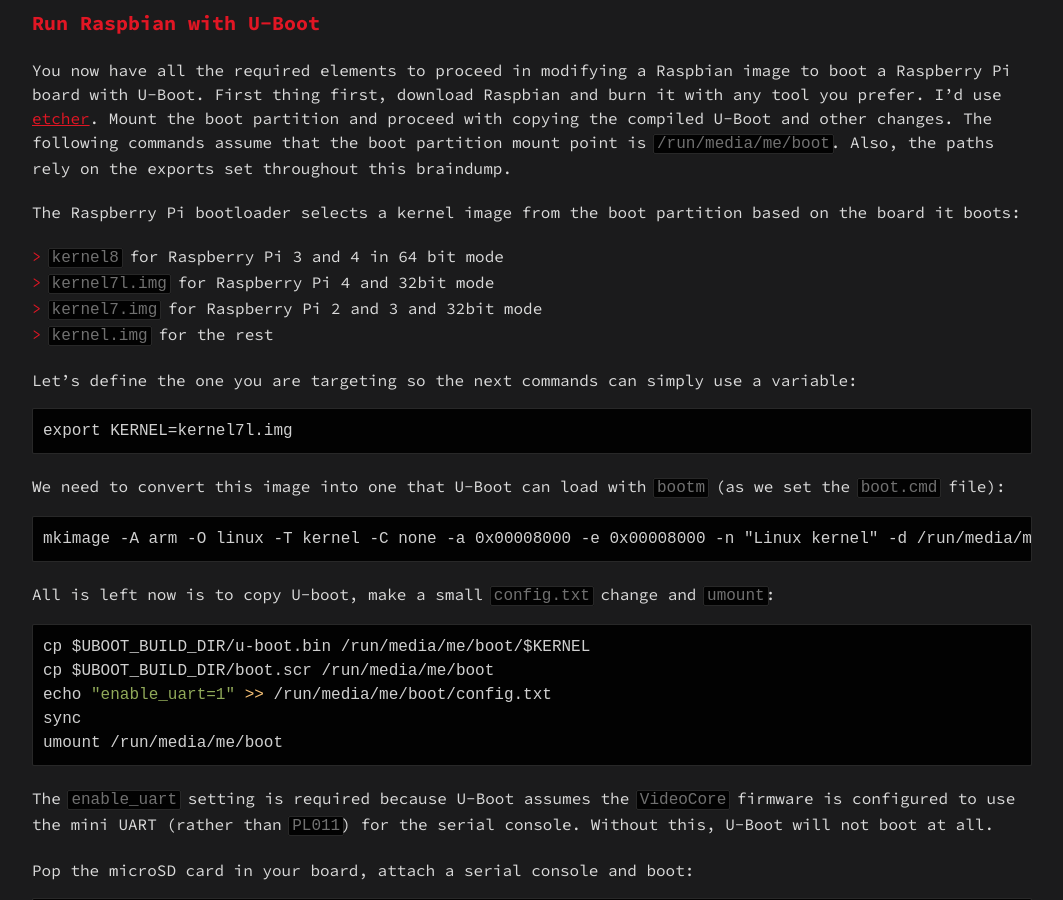
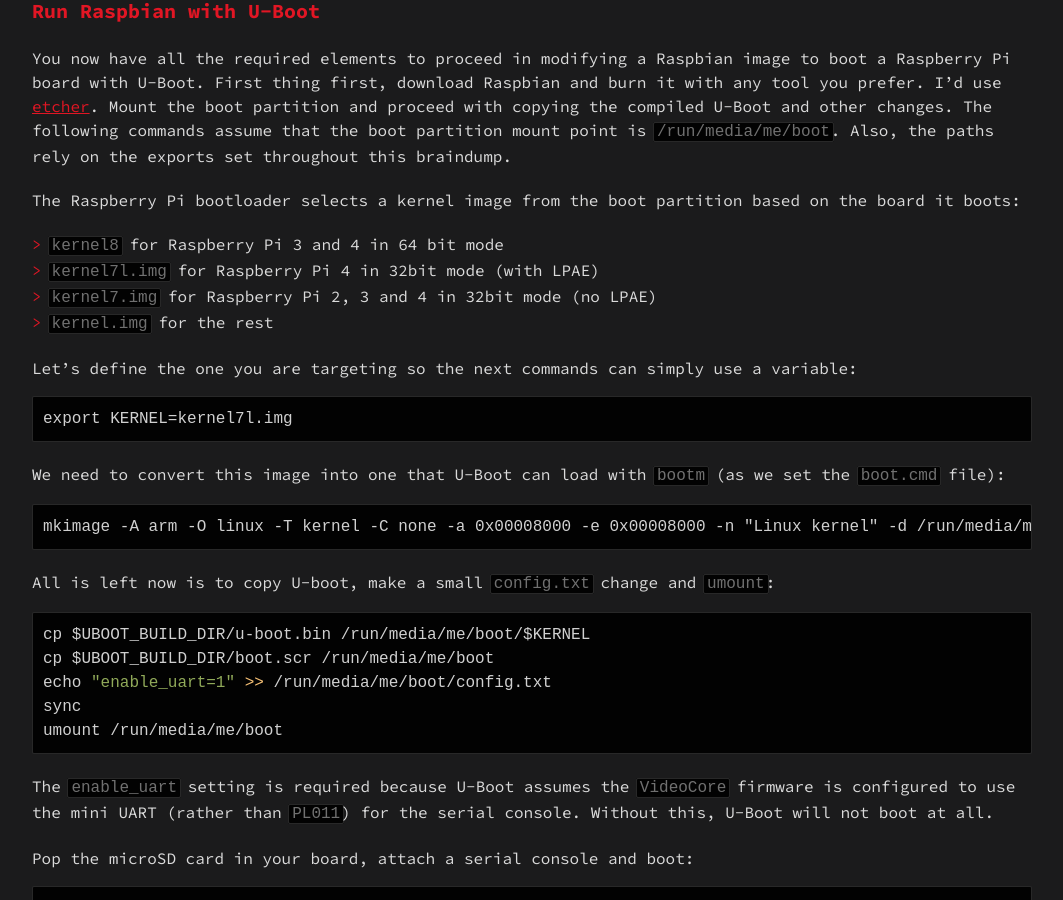
Before and after one commit to agherzan/andrei.gherzan.com, a Jekyll site: the page built from _posts/2019-07-12-uboot-on-rpi.md, in a window 1280 px wide and 900 px high, scrolled down 2496 px. Shown: the whole window, without its empty margins (108-1171 px from the left). Built offline with Jekyll 4.4.1, drawn with Linux system fonts in a browser that asks for light colours; some of the changed text lies outside the part shown.

Commit message:
2019-07-12-uboot-on-rpi.md: Fix some typos
Signed-off-by: Andrei Gherzan <andrei@gherzan.ro>

```diff
--- a/_posts/2019-07-12-uboot-on-rpi.md
+++ b/_posts/2019-07-12-uboot-on-rpi.md
@@ -1,8 +1,8 @@
 ---
 layout:	braindump
-title: u-boot on Raspberry Pi (including RPi 4)
-description: Chain u-boot in the boot process of a Raspberry Pi
-excerpt: Chain u-boot in the boot process of a Raspberry Pi
+title: U-Boot on Raspberry Pi (including RPi 4)
+description: Chain U-Boot in the boot process of a Raspberry Pi (including Raspberry Pi 4)
+excerpt: Chain U-Boot in the boot process of a Raspberry Pi (including Raspberry Pi 4)
 category: linux
 image: /assets/img/rpi-logo.png
 ---
@@ -12,7 +12,7 @@ image: /assets/img/rpi-logo.png
 - guide for compiling u-boot for Raspberry Pi boards
 - guide for chaining u-boot in the boot process of Raspbian
 
-# About
+## About
 
 [U-Boot](https://www.denx.de/wiki/U-Boot), `Das U-Boot`, is a very common bootloader in embedded systems. It includes support for various computer architectures and, following this guide, you will be able to run it on your Raspberry Pi.
 
@@ -51,8 +51,8 @@ We have the code, now we can proceed to compilation. We will be using different
 
 - Raspberry Pi 3 (32b): `rpi_3_32b_defconfig`
 - Raspberry Pi 3 (64b): `rpi_3_defconfig`
-- Raspberry Pi 3 (32b): `rpi_4_32b_defconfig`
-- Raspberry Pi 3 (64b): `rpi_4_defconfig`
+- Raspberry Pi 4 (32b): `rpi_4_32b_defconfig`
+- Raspberry Pi 4 (64b): `rpi_4_defconfig`
 
 Also, you will need the name of the toolchain. This is the `triplet` of the tools available in the toolchain's bin directory. For example if you toolchain includes the `ar` archiver as a file called `arm-linux-gnueabihf-ar`, the `CROSS_COMPILE` variable used by U-Boot compile process will be `CROSS_COMPILE=$TOOLCHAIN/arm-linux-gnueabihf-`. Make sure you adapt this variable below for other toolchains.
 
@@ -89,8 +89,8 @@ You now have all the required elements to proceed in modifying a Raspbian image
 The Raspberry Pi bootloader selects a kernel image from the boot partition based on the board it boots:
 
 - `kernel8` for Raspberry Pi 3 and 4 in 64 bit mode
-- `kernel7l.img` for Raspberry Pi 4 and 32bit mode
-- `kernel7.img` for Raspberry Pi 2 and 3 and 32bit mode
+- `kernel7l.img` for Raspberry Pi 4 in 32bit mode (with LPAE)
+- `kernel7.img` for Raspberry Pi 2, 3 and 4 in 32bit mode (no LPAE)
 - `kernel.img` for the rest
 
 Let's define the one you are targeting so the next commands can simply use a variable:
```
